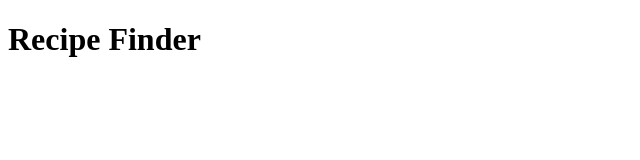
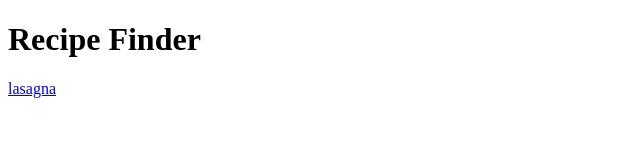
Before and after one commit to aliharati/recipe-finder, a plain HTML site: page index.html in a window 1280 px wide. Shown: the full height of the page, 0-640 px from the left. Drawn offline with Linux system fonts and the light colour scheme.

Commit message:
Link lasagna.html to index.html

```diff
--- a/index.html
+++ b/index.html
@@ -6,5 +6,6 @@
     </head>
     <body>
         <h1>Recipe Finder</h1>
+        <a href="recipes/lasagna.html" target="_blank">lasagna</a>
     </body>
 </html>
```
